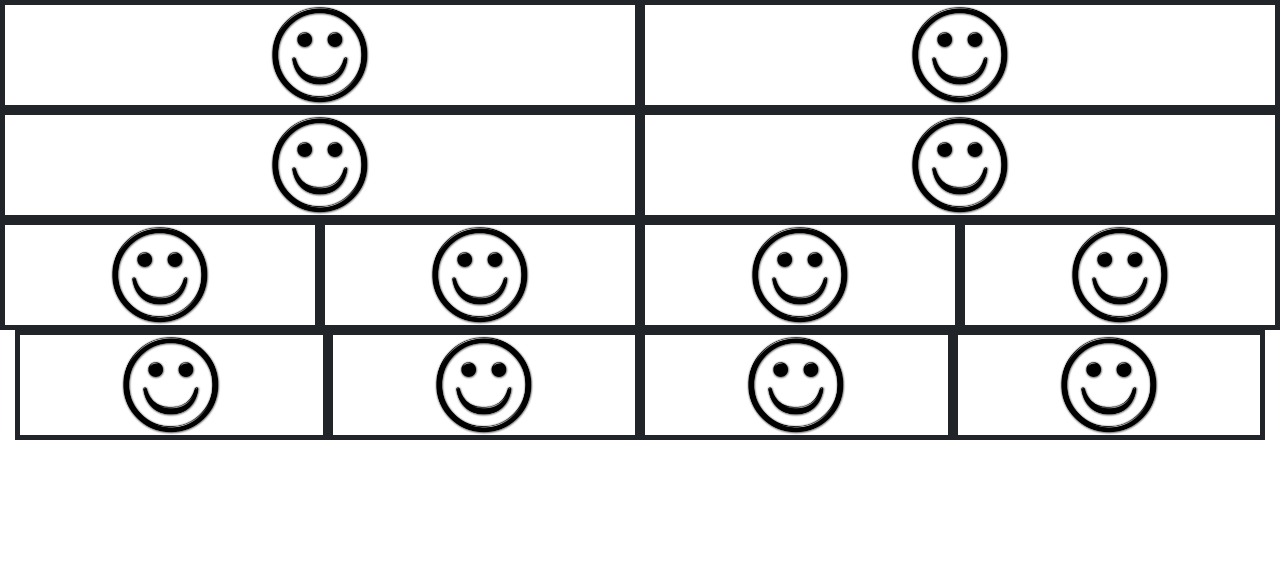
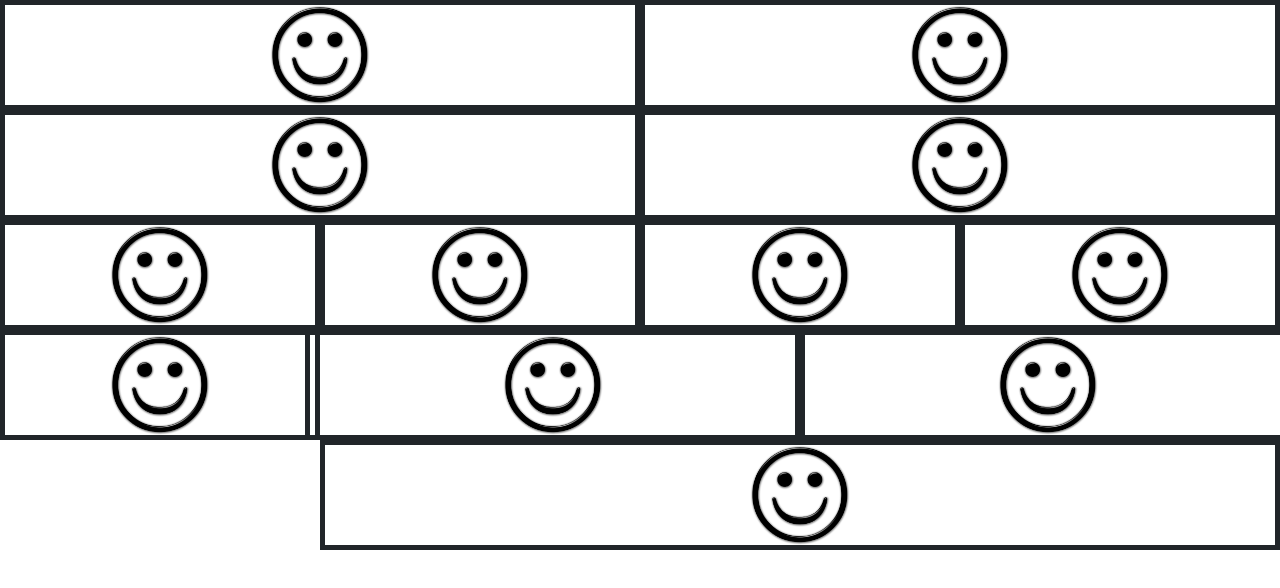
Before and after one commit to sjlaurino/smiley, a plain HTML site: page index.html in a window 1280 px wide. Drawn offline with nearby package versions, Linux system fonts and the light colour scheme.

Commit message:
nested row

```diff
--- a/index.html
+++ b/index.html
@@ -74,37 +74,40 @@
         </div>
       </div>
     </div>
-
+  </div>
 
   <div class="container-fluid">
 
     <div class="row">
-        <div class="col-sm-12 col-md-6 col-lg-3 nopad">
+      <div class="col-md-3 nopad">
         <div class="outline d-flex justify-content-center align-items-center">
           <img class="smile" src="clipart97435.png" alt="">
         </div>
       </div>
-        <div class="col-sm-12 col-md-6 col-lg-3 nopad">
+      <div class="col-md-9 nopad">
+        <div class="row">
+          <div class="col-md-6 nopad">
             <div class="outline d-flex justify-content-center align-items-center">
               <img class="smile" src="clipart97435.png" alt="">
             </div>
           </div>
-        <div class="col-sm-12 col-md-6 col-lg-3 nopad">
-          <div class="outline d-flex justify-content-center align-items-center">
-            <img class="smile" src="clipart97435.png" alt="">
-          </div>
-        </div>
-        <div class="col-sm-12 col-md-6 col-lg-3 nopad">
+          <div class="col-md-6 nopad">
             <div class="outline d-flex justify-content-center align-items-center">
               <img class="smile" src="clipart97435.png" alt="">
             </div>
           </div>
         </div>
-
-
-
+        <div class="row nopad">
+          <div class="col-md-12">
+            <div class="outline d-flex justify-content-center align-items-center">
+              <img class="smile" src="clipart97435.png" alt="">
             </div>
-
+          </div>
+        </div>
+      </div>
+    </div>
+  </div>
+  </div>
 
 
 </body>
```
Lines whose indentation alone changed are shown as unchanged.
